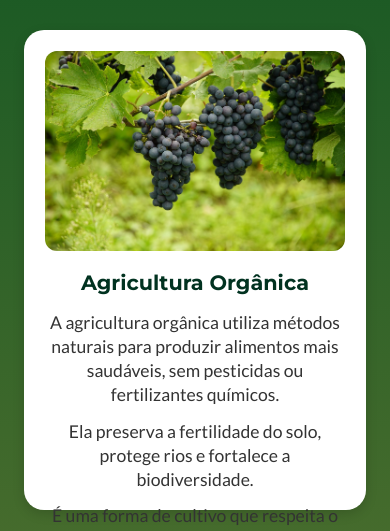
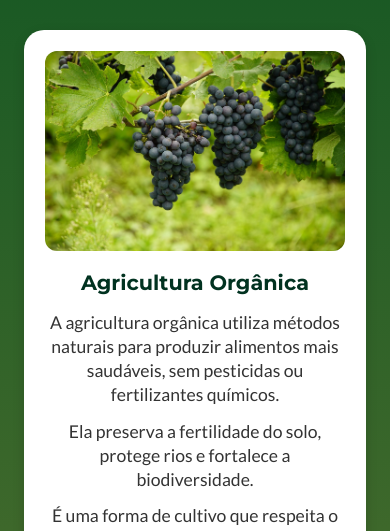
Before and after one commit to migueldwww/mundoverde, a plain HTML site: page servicos.html in a window 390 px wide. Shown: the part 245-776 px from the top of the page. Drawn offline with Linux system fonts and the light colour scheme.

Commit message:
Update style.css

```diff
--- a/style.css
+++ b/style.css
@@ -506,8 +506,7 @@ footer {
 
   .card {
     min-width: unset;
-    min-width: 280px;
-    max-height: 380px;
+    width: 100%;
   }
 
   .card h3 {
```
